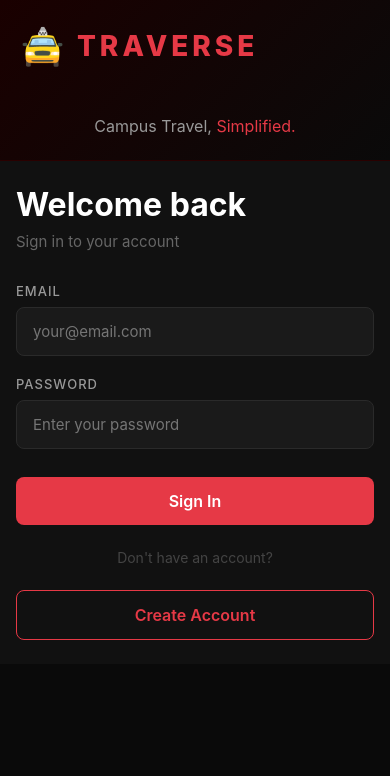
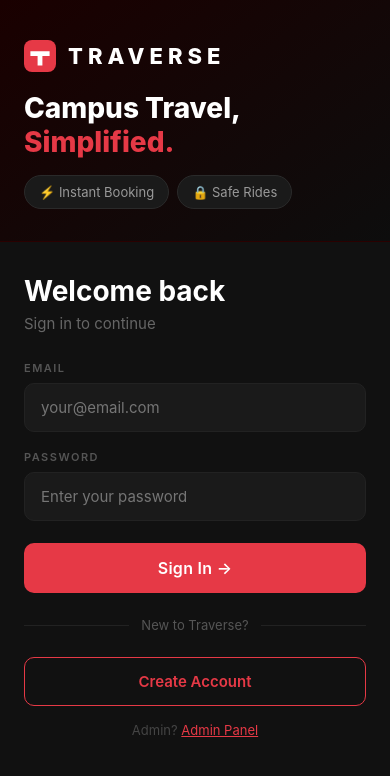
Before and after one commit to 1801-abhra/traverse-client, a React (Create React App) app in the folder client/: page /login in a window 390 px wide. Shown: the top 776 px of the page. Built offline with nearby package versions, Linux system fonts and the light colour scheme.

Commit message:
Redesign Login page mobile first

```diff
--- a/client/src/pages/Login.js
+++ b/client/src/pages/Login.js
@@ -29,47 +29,57 @@ function Login() {
     setLoading(false);
   };
 
+  const isMobile = window.innerWidth <= 768;
+
   return (
     <div style={styles.container}>
-      {/* Mobile Header - shows only on mobile */}
-      {window.innerWidth <= 768 && (
-        <div style={styles.mobileHeader}>
-          <div style={styles.logo}>
-            <span style={styles.logoIcon}>🚖</span>
-            <span style={styles.logoText}>TRAVERSE</span>
+      {/* Brand Panel */}
+      <div style={isMobile ? styles.brandMobile : styles.brandDesktop}>
+        <div style={styles.brandInner}>
+          {/* Logo */}
+          <div style={styles.logoRow}>
+            <div style={styles.logoBox}>
+              <svg width="32" height="32" viewBox="0 0 40 40" fill="none">
+                <rect width="40" height="40" rx="10" fill="#e63946" />
+                <path d="M8,14 L32,14 L32,20 L23,20 L23,32 L17,32 L17,20 L8,20 Z" fill="white" />
+              </svg>
+            </div>
+            <span style={styles.brandName}>TRAVERSE</span>
           </div>
-          <p style={styles.mobileTagline}>Campus Travel, <span style={styles.red}>Simplified.</span></p>
-        </div>
-      )}
 
-      {/* Desktop Left Panel */}
-      {window.innerWidth > 768 && (
-        <div style={styles.leftPanel}>
-          <div style={styles.brandSection}>
-            <div style={styles.logo}>
-              <span style={styles.logoIcon}>🚖</span>
-              <span style={styles.logoText}>TRAVERSE</span>
-            </div>
-            <h1 style={styles.tagline}>Campus Travel,<br /><span style={styles.red}>Simplified.</span></h1>
-            <p style={styles.subTagline}>Safe, fast and affordable rides for university students</p>
+          {/* Tagline */}
+          <h1 style={isMobile ? styles.taglineMobile : styles.taglineDesktop}>
+            Campus Travel,<br />
+            <span style={styles.red}>Simplified.</span>
+          </h1>
+
+          {!isMobile && (
+            <p style={styles.subTagline}>
+              Safe, fast and affordable rides<br />for university students
+            </p>
+          )}
+
+          {/* Feature pills - mobile only shows 2 */}
+          <div style={styles.pills}>
+            <div style={styles.pill}>⚡ Instant Booking</div>
+            <div style={styles.pill}>🔒 Safe Rides</div>
+            {!isMobile && <div style={styles.pill}>📍 Live Tracking</div>}
+            {!isMobile && <div style={styles.pill}>💰 Best Fares</div>}
           </div>
         </div>
-      )}
+      </div>
 
-      <div style={styles.rightPanel}>
-        <div style={styles.card}>
-          <h2 style={styles.title}>Welcome back</h2>
-          <p style={styles.subtitle}>Sign in to your account</p>
+      {/* Login Form Panel */}
+      <div style={isMobile ? styles.formMobile : styles.formDesktop}>
+        <div style={styles.formInner}>
+          <h2 style={styles.formTitle}>Welcome back</h2>
+          <p style={styles.formSubtitle}>Sign in to continue</p>
 
-          {error && (
-            <div style={styles.errorBox}>
-              ⚠️ {error}
-            </div>
-          )}
+          {error && <div style={styles.errorBox}>⚠️ {error}</div>}
 
           <form onSubmit={handleLogin}>
             <div style={styles.inputGroup}>
-              <label style={styles.label}>Email</label>
+              <label style={styles.label}>EMAIL</label>
               <input
                 style={styles.input}
                 type='email'
@@ -81,7 +91,7 @@ function Login() {
             </div>
 
             <div style={styles.inputGroup}>
-              <label style={styles.label}>Password</label>
+              <label style={styles.label}>PASSWORD</label>
               <input
                 style={styles.input}
                 type='password'
@@ -92,169 +102,214 @@ function Login() {
               />
             </div>
 
-            <button style={loading ? styles.buttonLoading : styles.button} type='submit' disabled={loading}>
-              {loading ? 'Signing in...' : 'Sign In'}
+            <button
+              style={loading ? styles.btnLoading : styles.btn}
+              type='submit'
+              disabled={loading}
+            >
+              {loading ? 'Signing in...' : 'Sign In →'}
             </button>
           </form>
 
           <div style={styles.divider}>
-            <span>Don't have an account?</span>
+            <div style={styles.dividerLine} />
+            <span style={styles.dividerText}>New to Traverse?</span>
+            <div style={styles.dividerLine} />
           </div>
 
           <Link to='/register' style={styles.registerBtn}>
             Create Account
           </Link>
+
+          <p style={styles.adminLink}>
+            Admin? <Link to='/admin' style={{ color: '#e63946' }}>Admin Panel</Link>
+          </p>
         </div>
       </div>
     </div>
   );
 }
+
+const isMobile = window.innerWidth <= 768;
+
 const styles = {
   container: {
     minHeight: '100vh',
     display: 'flex',
-    flexDirection: window.innerWidth <= 768 ? 'column' : 'row',
+    flexDirection: isMobile ? 'column' : 'row',
     background: '#0a0a0a',
     color: 'white',
+    fontFamily: 'Inter, -apple-system, sans-serif'
   },
-  leftPanel: {
+  brandDesktop: {
     flex: 1,
-    background: 'linear-gradient(135deg, #1a0000 0%, #0a0a0a 50%, #1a0000 100%)',
-    display: window.innerWidth <= 768 ? 'none' : 'flex',
+    background: 'linear-gradient(145deg, #1a0000 0%, #0d0d0d 40%, #1a0000 100%)',
+    display: 'flex',
     alignItems: 'center',
     justifyContent: 'center',
     padding: '60px',
     borderRight: '1px solid #2a0000',
+    position: 'relative',
+    overflow: 'hidden'
   },
-  brandSection: {
-    maxWidth: '400px'
+  brandMobile: {
+    background: 'linear-gradient(145deg, #1a0000 0%, #0d0d0d 100%)',
+    padding: '40px 24px 32px',
+    borderBottom: '1px solid #2a0000'
   },
-  logo: {
+  brandInner: {
+    maxWidth: '420px',
+    width: '100%'
+  },
+  logoRow: {
     display: 'flex',
     alignItems: 'center',
     gap: '12px',
-    marginBottom: '48px'
+    marginBottom: isMobile ? '20px' : '48px'
   },
-  logoIcon: {
-    fontSize: '36px'
+  logoBox: {
+    display: 'flex',
+    alignItems: 'center',
+    justifyContent: 'center'
   },
-  logoText: {
-    fontSize: '28px',
+  brandName: {
+    fontSize: isMobile ? '22px' : '26px',
     fontWeight: '800',
-    letterSpacing: '4px',
-    color: '#e63946'
+    letterSpacing: '5px',
+    color: 'white'
   },
-  tagline: {
+  taglineDesktop: {
     fontSize: '52px',
     fontWeight: '800',
     lineHeight: '1.1',
-    marginBottom: '24px',
+    marginBottom: '20px',
     color: 'white'
   },
-  red: {
-    color: '#e63946'
-  },
-  subTagline: {
-    fontSize: '18px',
-    color: '#666',
-    lineHeight: '1.6'
-  },
-  rightPanel: {
-    width: window.innerWidth <= 768 ? '100%' : '480px',
-    display: 'flex',
-    alignItems: window.innerWidth <= 768 ? 'flex-start' : 'center',
-    justifyContent: 'center',
-    padding: window.innerWidth <= 768 ? '24px 16px' : '40px',
-    background: '#111',
-    minHeight: window.innerWidth <= 768 ? 'auto' : '100vh'
-  },
-  card: {
-    width: '100%',
-    maxWidth: '380px'
-  },
-  title: {
-    fontSize: '32px',
-    fontWeight: '700',
-    marginBottom: '8px',
+  taglineMobile: {
+    fontSize: '28px',
+    fontWeight: '800',
+    lineHeight: '1.2',
+    marginBottom: '16px',
     color: 'white'
   },
-  subtitle: {
+  red: { color: '#e63946' },
+  subTagline: {
+    fontSize: '17px',
+    color: '#888',
+    lineHeight: '1.7',
+    marginBottom: '40px'
+  },
+  pills: {
+    display: 'flex',
+    flexWrap: 'wrap',
+    gap: '8px',
+    marginTop: isMobile ? '16px' : '0'
+  },
+  pill: {
+    background: '#1a1a1a',
+    border: '1px solid #2a2a2a',
+    padding: '8px 14px',
+    borderRadius: '20px',
+    fontSize: '13px',
+    color: '#999'
+  },
+  formDesktop: {
+    width: '460px',
+    display: 'flex',
+    alignItems: 'center',
+    justifyContent: 'center',
+    padding: '40px',
+    background: '#111'
+  },
+  formMobile: {
+    flex: 1,
+    padding: '32px 24px 40px',
+    background: '#111'
+  },
+  formInner: {
+    width: '100%',
+    maxWidth: '360px',
+    margin: '0 auto'
+  },
+  formTitle: {
+    fontSize: '28px',
+    fontWeight: '700',
+    marginBottom: '6px',
+    color: 'white'
+  },
+  formSubtitle: {
     color: '#666',
-    marginBottom: '32px',
+    marginBottom: '28px',
     fontSize: '15px'
   },
   errorBox: {
-    background: '#2a0000',
+    background: '#1a0000',
     border: '1px solid #e63946',
     color: '#ff6b6b',
     padding: '12px 16px',
-    borderRadius: '8px',
+    borderRadius: '10px',
     marginBottom: '20px',
     fontSize: '14px'
   },
-  inputGroup: {
-    marginBottom: '20px'
-  },
+  inputGroup: { marginBottom: '18px' },
   label: {
     display: 'block',
-    color: '#999',
-    fontSize: '13px',
-    fontWeight: '500',
+    color: '#555',
+    fontSize: '11px',
+    fontWeight: '600',
     marginBottom: '8px',
-    textTransform: 'uppercase',
-    letterSpacing: '1px'
+    letterSpacing: '1.5px'
   },
   input: {
     width: '100%',
     padding: '14px 16px',
     background: '#1a1a1a',
-    border: '1px solid #2a2a2a',
-    borderRadius: '8px',
+    border: '1px solid #222',
+    borderRadius: '10px',
     color: 'white',
     fontSize: '15px',
     boxSizing: 'border-box',
     outline: 'none'
   },
-  button: {
+  btn: {
     width: '100%',
-    padding: '14px',
+    padding: '15px',
     background: '#e63946',
     color: 'white',
     border: 'none',
-    borderRadius: '8px',
+    borderRadius: '10px',
     fontSize: '16px',
     fontWeight: '600',
     cursor: 'pointer',
-    marginTop: '8px'
+    marginTop: '4px',
+    letterSpacing: '0.3px'
   },
-  buttonLoading: {
+  btnLoading: {
     width: '100%',
-    padding: '14px',
-    background: '#7a1a1a',
+    padding: '15px',
+    background: '#6a1520',
     color: '#999',
     border: 'none',
-    borderRadius: '8px',
+    borderRadius: '10px',
     fontSize: '16px',
-    fontWeight: '600',
     cursor: 'not-allowed',
-    marginTop: '8px'
+    marginTop: '4px'
   },
   divider: {
-    textAlign: 'center',
-    color: '#444',
-    margin: '24px 0',
-    fontSize: '14px'
+    display: 'flex',
+    alignItems: 'center',
+    gap: '12px',
+    margin: '24px 0'
   },
-  mobileHeader: {
-    background: 'linear-gradient(135deg, #1a0000 0%, #0a0a0a 100%)',
-    padding: '24px 20px',
-    borderBottom: '1px solid #2a0000',
-    textAlign: 'center'
+  dividerLine: {
+    flex: 1,
+    height: '1px',
+    background: '#222'
   },
-  mobileTagline: {
-    fontSize: '16px',
-    color: '#999',
-    marginTop: '8px'
+  dividerText: {
+    color: '#555',
+    fontSize: '13px',
+    whiteSpace: 'nowrap'
   },
   registerBtn: {
     display: 'block',
@@ -263,13 +318,18 @@ const styles = {
     background: 'transparent',
     color: '#e63946',
     border: '1px solid #e63946',
-    borderRadius: '8px',
-    fontSize: '16px',
+    borderRadius: '10px',
+    fontSize: '15px',
     fontWeight: '600',
-    cursor: 'pointer',
     textAlign: 'center',
     textDecoration: 'none',
     boxSizing: 'border-box'
+  },
+  adminLink: {
+    textAlign: 'center',
+    color: '#444',
+    fontSize: '13px',
+    marginTop: '16px'
   }
 };
 
```
